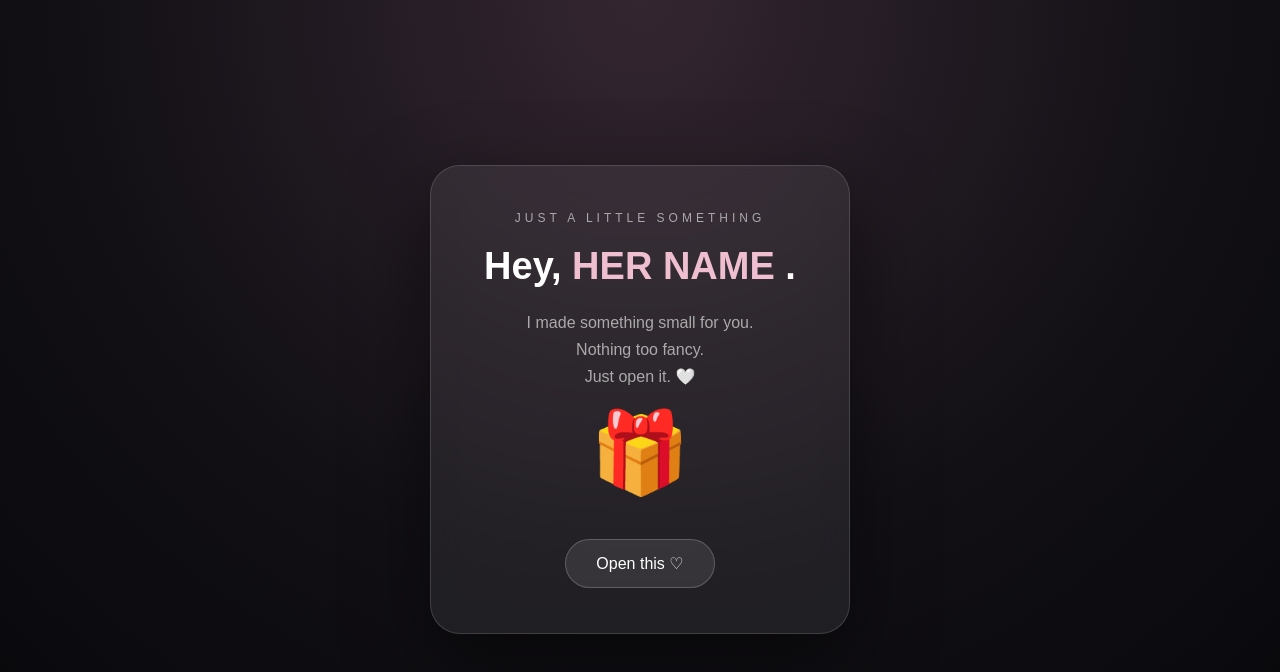
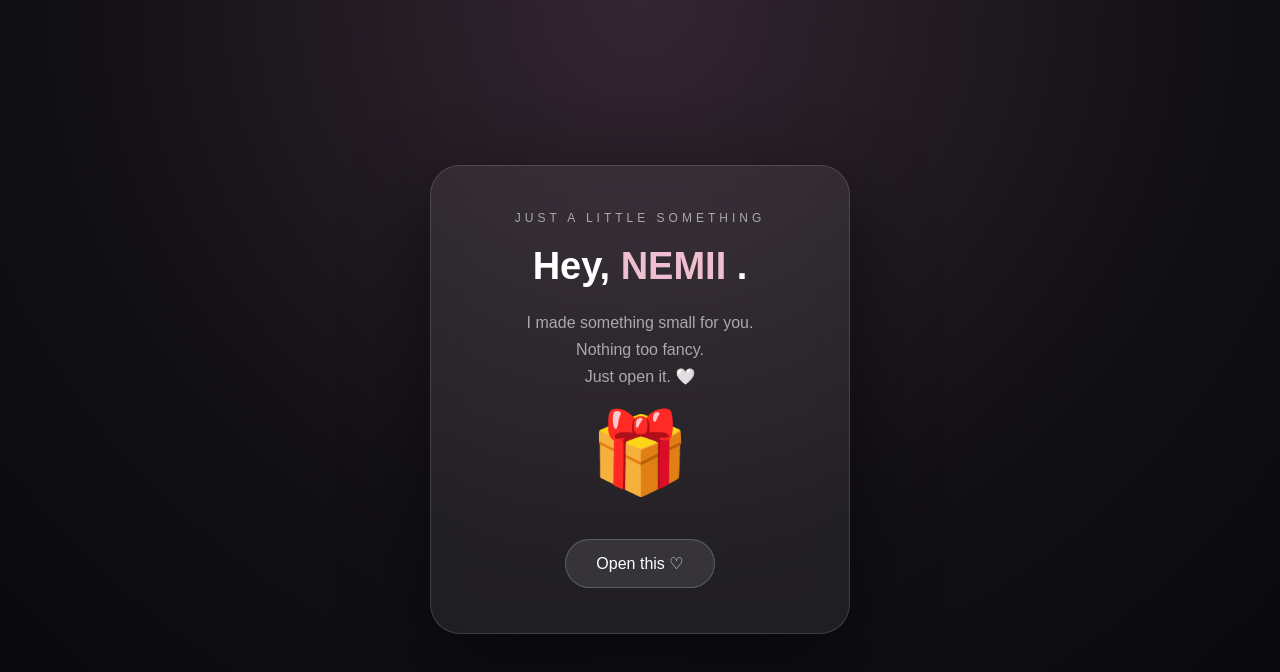
Before and after one commit to jamesbuscay229-star/for-you, a plain HTML site: page index.html in a window 1280 px wide. Drawn offline with Linux system fonts and the light colour scheme.

Commit message:
Add files via upload

```diff
--- a/index.html
+++ b/index.html
@@ -299,7 +299,7 @@
 
             <span class="name">
 
-                HER NAME
+                NEMII
 
             </span>.
 
```
